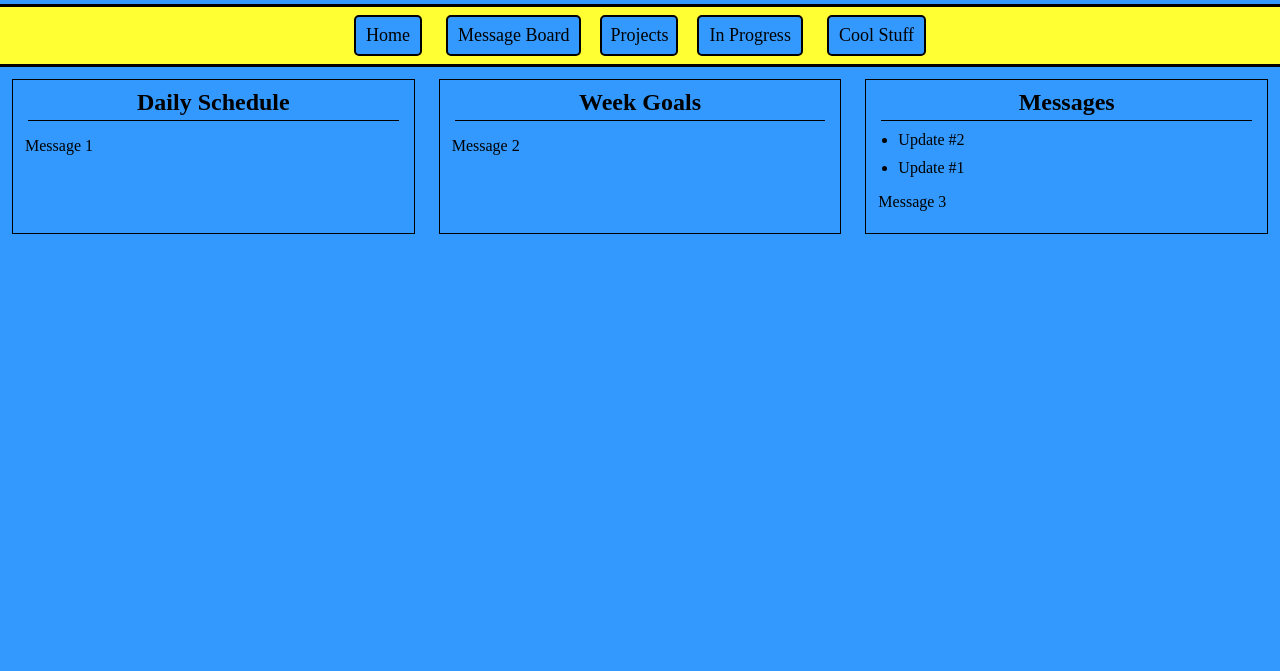
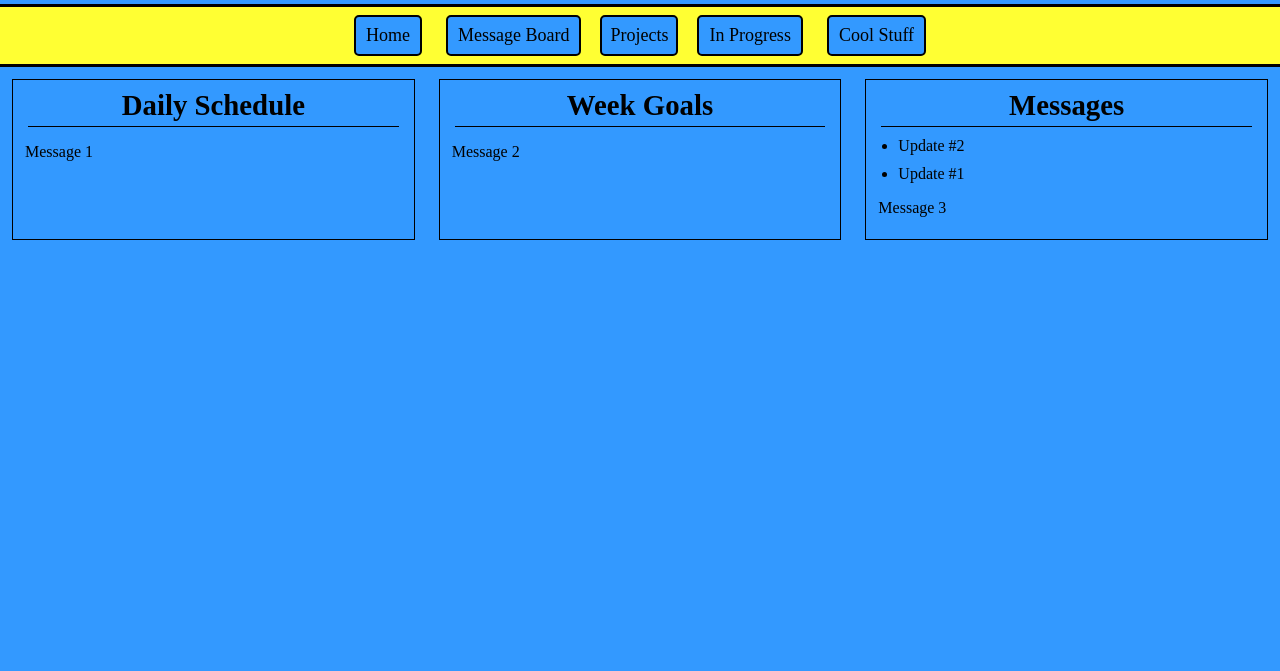
Before and after one commit to J-Nutz/J-Nutz.github.io, a plain HTML site: page html/boards.html in a window 1280 px wide. Shown: the part 68-739 px from the top of the page. Drawn offline with Linux system fonts and the light colour scheme.

Commit message:
Style test

```diff
--- a/css/boards.css
+++ b/css/boards.css
@@ -160,6 +160,7 @@ li a, .dropbtn {
 }
 
 .boardTitle {
+  font-size: 1.8em;
   margin: 3px;
   padding-bottom: 4px;
   text-align: center;
```
